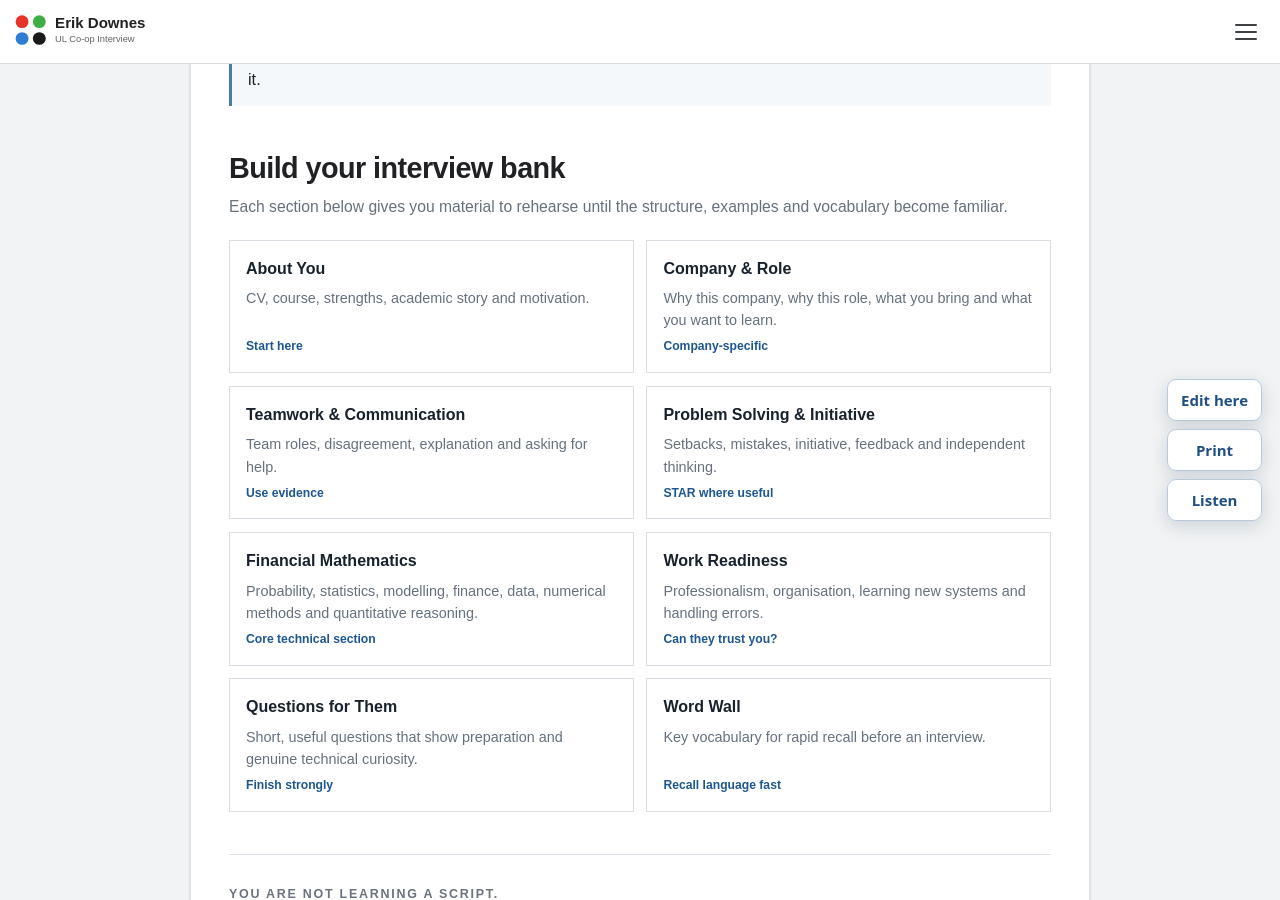
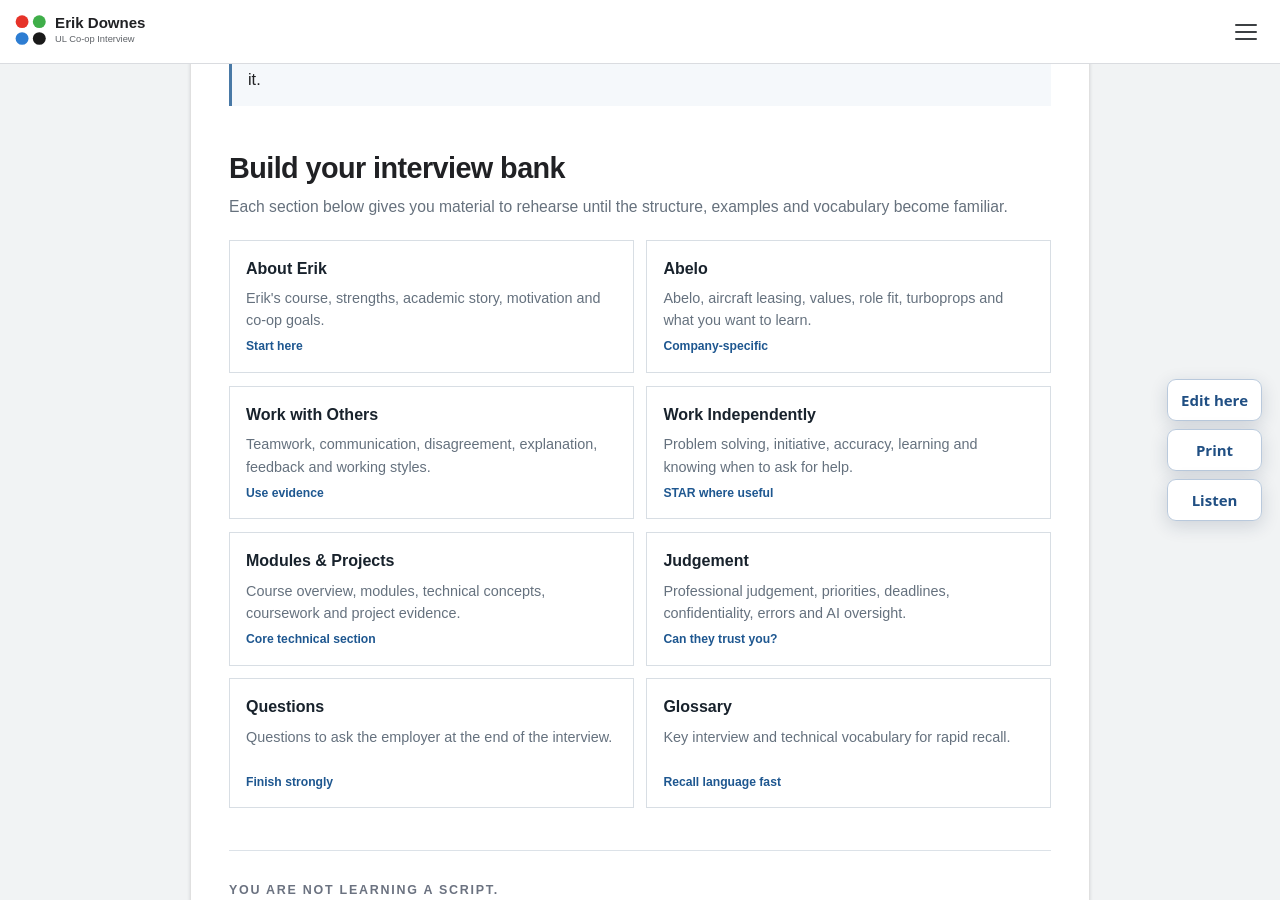
Before and after one commit to ronandownes/coop, a Jekyll site: the page built from index.md, in a window 1280 px wide and 900 px high, scrolled down 1990 px. Built offline with Jekyll 4.4.1, drawn with Linux system fonts in a browser that asks for light colours.

Commit message:
Align homepage with canonical interview categories

```diff
--- a/index.md
+++ b/index.md
@@ -61,14 +61,14 @@ intro: Interviews are not about inventing brilliant answers on the spot. They
 <p class="home-section-lead">Each section below gives you material to rehearse until the structure, examples and vocabulary become familiar.</p>
 
 <div class="section-grid">
-  <a class="section-card" href="{{ '/about-you.html' | relative_url }}"><strong>About You</strong><span>CV, course, strengths, academic story and motivation.</span><span class="cue">Start here</span></a>
-  <a class="section-card" href="{{ '/company-role.html' | relative_url }}"><strong>Company & Role</strong><span>Why this company, why this role, what you bring and what you want to learn.</span><span class="cue">Company-specific</span></a>
-  <a class="section-card" href="{{ '/teamwork.html' | relative_url }}"><strong>Teamwork & Communication</strong><span>Team roles, disagreement, explanation and asking for help.</span><span class="cue">Use evidence</span></a>
-  <a class="section-card" href="{{ '/problem-solving.html' | relative_url }}"><strong>Problem Solving & Initiative</strong><span>Setbacks, mistakes, initiative, feedback and independent thinking.</span><span class="cue">STAR where useful</span></a>
-  <a class="section-card" href="{{ '/financial-maths.html' | relative_url }}"><strong>Financial Mathematics</strong><span>Probability, statistics, modelling, finance, data, numerical methods and quantitative reasoning.</span><span class="cue">Core technical section</span></a>
-  <a class="section-card" href="{{ '/work-readiness.html' | relative_url }}"><strong>Work Readiness</strong><span>Professionalism, organisation, learning new systems and handling errors.</span><span class="cue">Can they trust you?</span></a>
-  <a class="section-card" href="{{ '/questions-for-them.html' | relative_url }}"><strong>Questions for Them</strong><span>Short, useful questions that show preparation and genuine technical curiosity.</span><span class="cue">Finish strongly</span></a>
-  <a class="section-card" href="{{ '/word-wall.html' | relative_url }}"><strong>Word Wall</strong><span>Key vocabulary for rapid recall before an interview.</span><span class="cue">Recall language fast</span></a>
+  <a class="section-card" href="{{ '/about-erik.html' | relative_url }}"><strong>About Erik</strong><span>Erik's course, strengths, academic story, motivation and co-op goals.</span><span class="cue">Start here</span></a>
+  <a class="section-card" href="{{ '/abelo.html' | relative_url }}"><strong>Abelo</strong><span>Abelo, aircraft leasing, values, role fit, turboprops and what you want to learn.</span><span class="cue">Company-specific</span></a>
+  <a class="section-card" href="{{ '/working-with-others.html' | relative_url }}"><strong>Work with Others</strong><span>Teamwork, communication, disagreement, explanation, feedback and working styles.</span><span class="cue">Use evidence</span></a>
+  <a class="section-card" href="{{ '/working-independently.html' | relative_url }}"><strong>Work Independently</strong><span>Problem solving, initiative, accuracy, learning and knowing when to ask for help.</span><span class="cue">STAR where useful</span></a>
+  <a class="section-card" href="{{ '/modules-projects.html' | relative_url }}"><strong>Modules & Projects</strong><span>Course overview, modules, technical concepts, coursework and project evidence.</span><span class="cue">Core technical section</span></a>
+  <a class="section-card" href="{{ '/judgement.html' | relative_url }}"><strong>Judgement</strong><span>Professional judgement, priorities, deadlines, confidentiality, errors and AI oversight.</span><span class="cue">Can they trust you?</span></a>
+  <a class="section-card" href="{{ '/questions.html' | relative_url }}"><strong>Questions</strong><span>Questions to ask the employer at the end of the interview.</span><span class="cue">Finish strongly</span></a>
+  <a class="section-card" href="{{ '/glossary.html' | relative_url }}"><strong>Glossary</strong><span>Key interview and technical vocabulary for rapid recall.</span><span class="cue">Recall language fast</span></a>
 </div>
 
 <div class="home-final">
```
